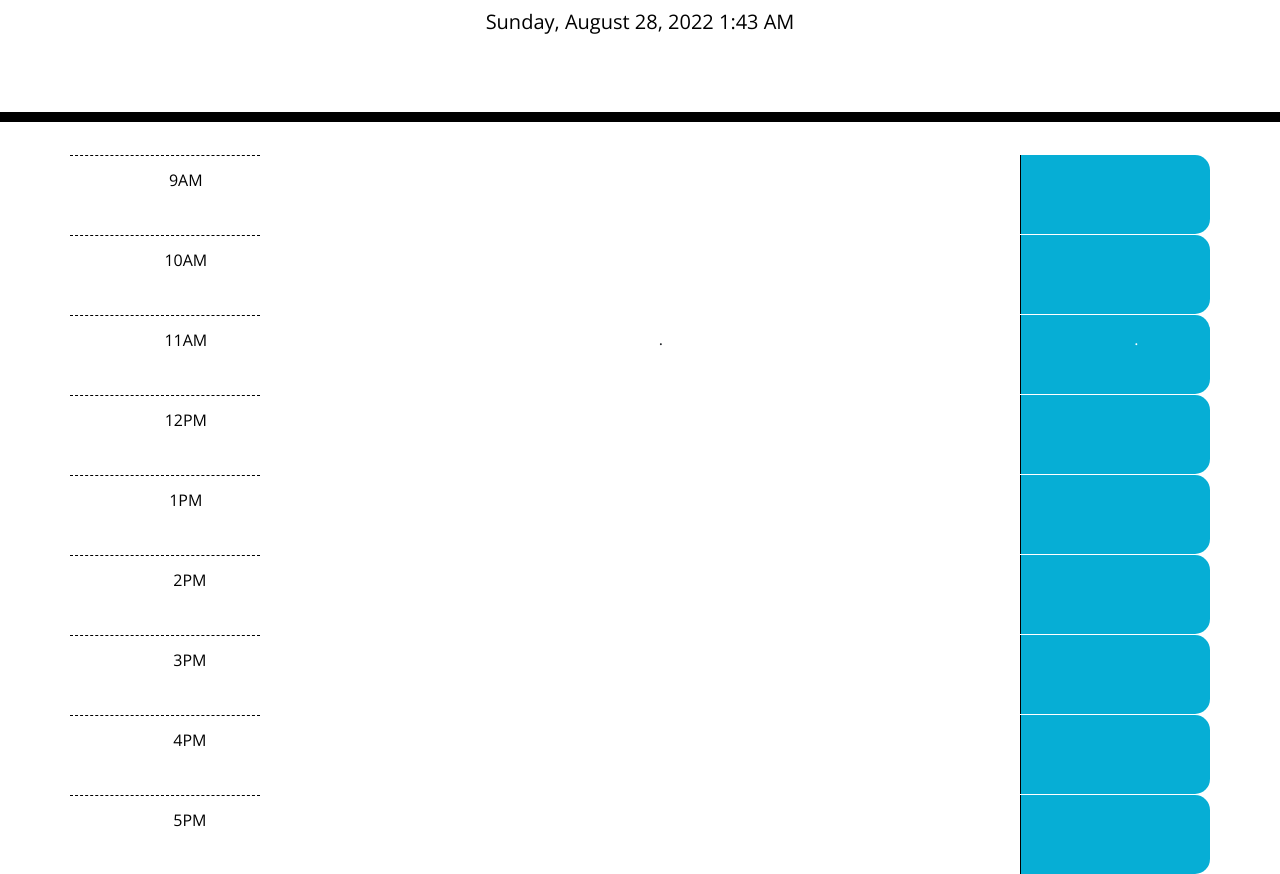
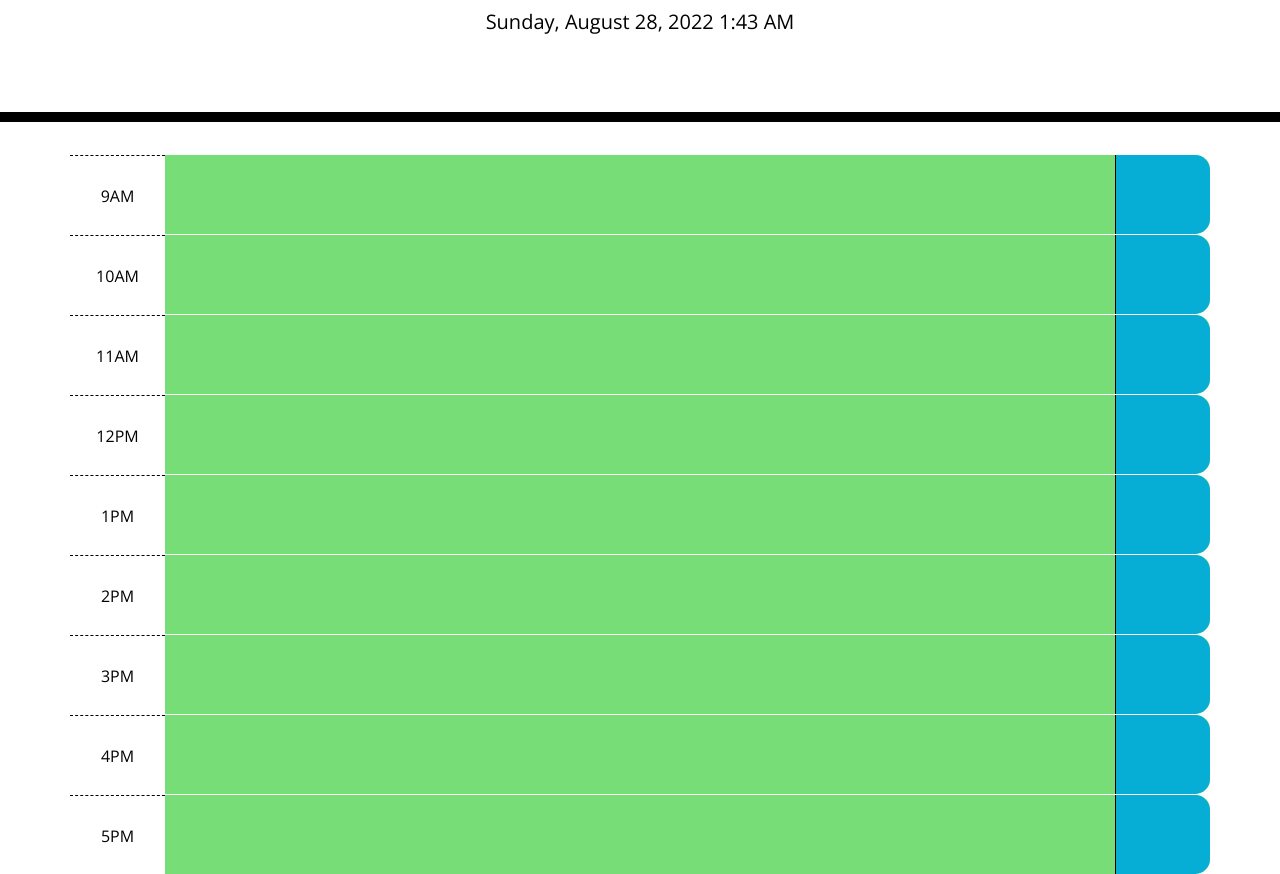
Before and after one commit to RosemaryJF/work-day-scheduler, a plain HTML site: page index.html in a window 1280 px wide. Shown: the part 182-1056 px from the top of the page. Drawn offline with nearby package versions, Linux system fonts and the light colour scheme.

Commit message:
Creation of function to apply colours to time blocks. Change of column widths in html to more resemble example

```diff
--- a/assests/js/javascript.js
+++ b/assests/js/javascript.js
@@ -1,2 +1,40 @@
 var currentDayDisplay = moment().format("LLLL");
 $("#current-day").text(currentDayDisplay);
+
+// Function to add/remove classes for color coded time blocks
+function currentTimeTracker() {
+    //Retrieval of the current time from Moment.js
+    var currentTime = moment().hour();
+
+    // Function that loops over the HTML timeblocks to determine what class to apply
+    $(".time-block").each(function () {
+        var timeBlock = parseInt($(this).attr("id").split("hour")[1]);
+
+        //If statement to set classes if time blocks are less than the current hour
+        if (timeBlock < currentTime) {
+            $(this).removeClass("future");
+            $(this).removeClass("present");
+            $(this).addClass("past");
+        }
+
+        // Else is statement to set classes if time blocks match the current hour
+        else if (timeBlock === currentTime) {
+            $(this).removeClass("past");
+            $(this).removeClass("future");
+            $(this).addClass("present");
+        }
+
+        //Else statement to set classes if time blocks are more than current hour
+        else {
+            $(this).removeClass("present");
+            $(this).removeClass("past");
+            $(this).addClass("future");
+
+        }
+    })
+}
+currentTimeTracker()
+
+
+
+// Function local storage save
--- a/index.html
+++ b/index.html
@@ -30,116 +30,116 @@
     <header class="jumbotron">
       <h1 class="display-3">Work Day Scheduler</h1>
       <p class="lead">A simple calendar app for scheduling your work day</p>
-      <p id="current-day" class="lead"><span></span></p>
+      <p id="current-day" class="lead"></p>
     </header>
 
-    <div class="container time-block">
+    <div class="container">
       <div class="local-storage-save"></div>
       <!-- Timeblocks go here -->
-      <div class="row justify-content-md-center row">
-        <div class="col col-lg-2 hour">
+      <div id=hour9 class="row justify-content-md-center row time-block">
+        <div class="col col-lg-1 hour">
           9AM
         </div>
-        <div class="col-md-8 en planner-entry">
+        <div class="col-md-10 en">
 
         </div>
-        <div class="col col-lg-2 saveBtn">
+        <div class="col col-lg-1 saveBtn">
           <!-- SAVE ICON TO BE ADDED IN JS -->
         </div>
       </div>
 
-      <div class="row justify-content-md-center row">
-        <div class="col col-lg-2 hour">
+      <div id=hour10 class="row justify-content-md-center row time-block">
+        <div class="col col-lg-1 hour">
           10AM
         </div>
-        <div class="col-md-8 planner-entry">
+        <div class="col-md-10">
 
         </div>
-        <div class="col col-lg-2 saveBtn">
+        <div class="col col-lg-1 saveBtn">
 
         </div>
       </div>
 
-      <div class="row justify-content-md-center row">
-        <div class="col col-lg-2 hour">
+      <div id=hour11 class="row justify-content-md-center row  time-block">
+        <div class="col col-lg-1 hour">
           11AM
         </div>
-        <div class="col-md-8 planner-entry">
-          .
+        <div class="col-md-10">
+
         </div>
-        <div class="col col-lg-2 saveBtn">
-          .
+        <div class="col col-lg-1 saveBtn">
+
         </div>
       </div>
 
-      <div class="row justify-content-md-center row">
-        <div class="col col-lg-2 hour">
+      <div id=hour12 class="row justify-content-md-center row time-block">
+        <div class="col col-lg-1 hour">
           12PM
         </div>
-        <div class="col-md-8 planner-entry">
+        <div class="col-md-10">
 
         </div>
-        <div class="col col-lg-2 saveBtn">
+        <div class="col col-lg-1 saveBtn">
           <!-- SAVE ICON TO BE ADDED IN JS -->
         </div>
       </div>
 
-      <div class="row justify-content-md-center row">
-        <div class="col col-lg-2 hour">
+      <div id=hour13 class="row justify-content-md-center row time-block">
+        <div class="col col-lg-1 hour">
           1PM
        </div>
-        <div class="col-md-8 planner-entry">
+        <div class="col-md-10">
 
       </div>
-        <div class="col col-lg-2 saveBtn">
+        <div class="col col-lg-1 saveBtn">
           <!-- SAVE ICON TO BE ADDED IN JS -->
         </div>
       </div>
 
-        <div class="row justify-content-md-center row">
-          <div class="col col-lg-2 hour">
+        <div id=hour14 class="row justify-content-md-center row time-block">
+          <div class="col col-lg-1 hour">
             2PM
           </div>
-          <div class="col-md-8 planner-entry">
+          <div class="col-md-10">
 
           </div>
-          <div class="col col-lg-2 saveBtn">
+          <div class="col col-lg-1 saveBtn">
             <!-- SAVE ICON TO BE ADDED IN JS -->
           </div>
         </div>
 
-        <div class="row justify-content-md-center row">
-          <div class="col col-lg-2 hour">
+        <div id=hour15 class="row justify-content-md-center row time-block">
+          <div class="col col-lg-1 hour">
             3PM
           </div>
-          <div class="col-md-8 planner-entry">
+          <div class="col-md-10">
 
           </div>
-          <div class="col col-lg-2 saveBtn">
+          <div class="col col-lg-1 saveBtn">
             <!-- SAVE ICON TO BE ADDED IN JS -->
           </div>
         </div>
 
-        <div class="row justify-content-md-center row">
-          <div class="col col-lg-2 hour">
+        <div id=hour16 class="row justify-content-md-center row  time-block">
+          <div class="col col-lg-1 hour">
             4PM
           </div>
-          <div class="col-md-8 planner-entry">
+          <div class="col-md-10">
 
           </div>
-          <div class="col col-lg-2 saveBtn">
+          <div class="col col-lg-1 saveBtn">
             <!-- SAVE ICON TO BE ADDED IN JS -->
           </div>
         </div>
 
-        <div class="row justify-content-md-center row">
-          <div class="col col-lg-2 hour">
+        <div id=hour17 class="row justify-content-md-center row time-block">
+          <div class="col col-lg-1 hour">
             5PM
           </div>
-          <div class="col-md-8 planner-entry">
+          <div class="col-md-10 time-block">
 
           </div>
-          <div class="col col-lg-2 saveBtn">
+          <div class="col col-lg-1 saveBtn">
             <!-- SAVE ICON TO BE ADDED IN JS -->
           </div>
         </div>
```
Also changed, not shown: 1 other file.
